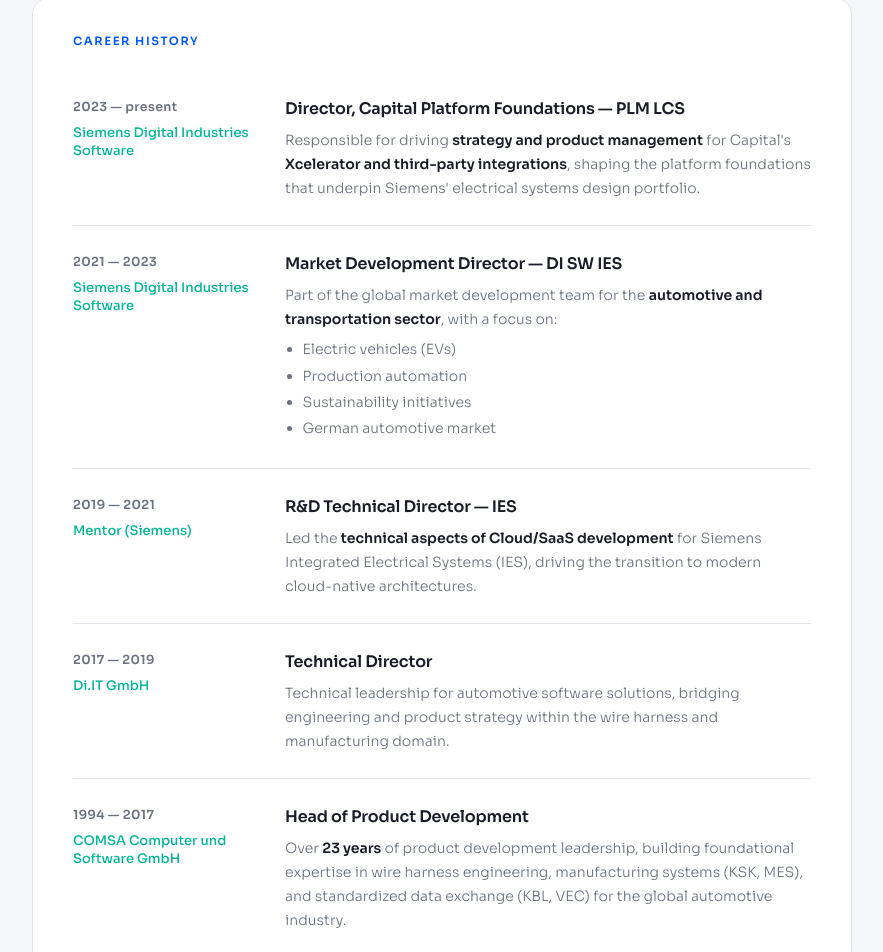
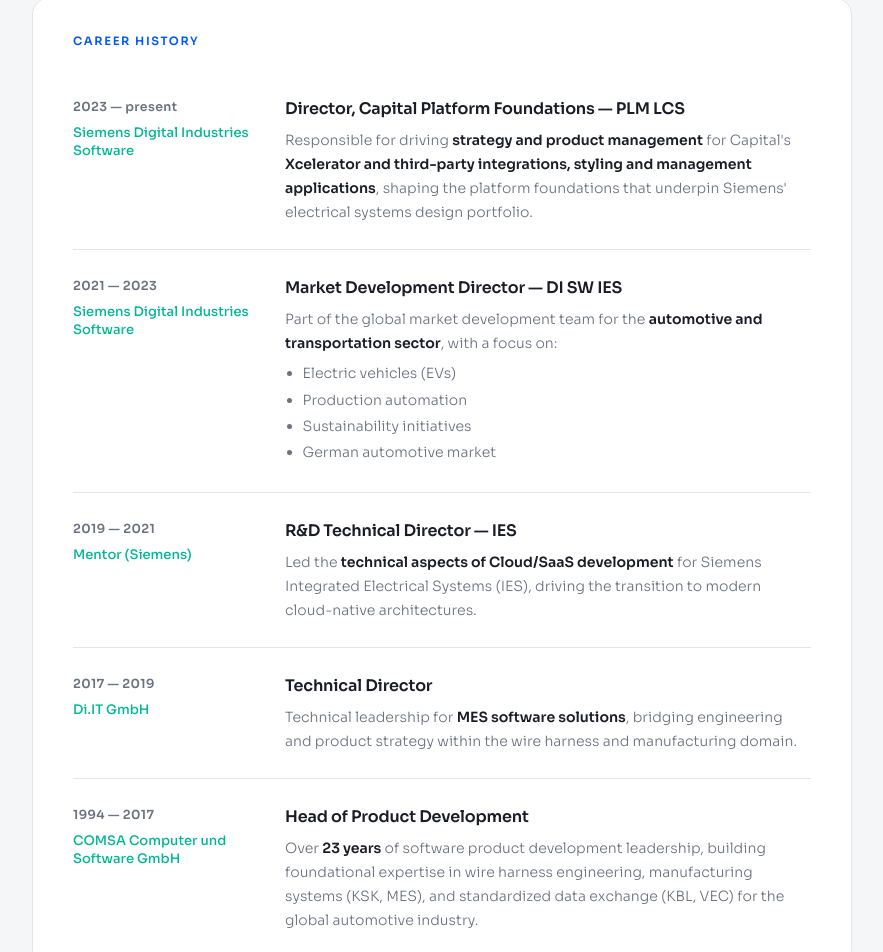
Before and after one commit to migorichter/migorichter.github.io, a plain HTML site: page index.html in a window 1280 px wide. Shown: the part 743-1695 px from the top of the page, without its empty margins (198-1081 px from the left). Drawn offline with Linux system fonts and the light colour scheme.

Commit message:
Small additions

```diff
--- a/index.html
+++ b/index.html
@@ -278,7 +278,7 @@
         <p class="job-role">Director, Capital Platform Foundations — PLM LCS</p>
         <p class="job-desc">
           Responsible for driving <strong>strategy and product management</strong> for Capital's
-          <strong>Xcelerator and third-party integrations</strong>, shaping the platform foundations
+          <strong>Xcelerator and third-party integrations, styling and management applications</strong>, shaping the platform foundations
           that underpin Siemens' electrical systems design portfolio.
         </p>
       </div>
@@ -325,7 +325,7 @@
       <div class="job-right">
         <p class="job-role">Technical Director</p>
         <p class="job-desc">
-          Technical leadership for automotive software solutions, bridging engineering
+          Technical leadership for <strong>MES software solutions</strong>, bridging engineering
           and product strategy within the wire harness and manufacturing domain.
         </p>
       </div>
@@ -339,7 +339,7 @@
       <div class="job-right">
         <p class="job-role">Head of Product Development</p>
         <p class="job-desc">
-          Over <strong>23 years</strong> of product development leadership, building foundational expertise
+          Over <strong>23 years</strong> of software product development leadership, building foundational expertise
           in wire harness engineering, manufacturing systems (KSK, MES), and standardized data exchange
           (KBL, VEC) for the global automotive industry.
         </p>
```
Also changed, not shown: 1 other file.
